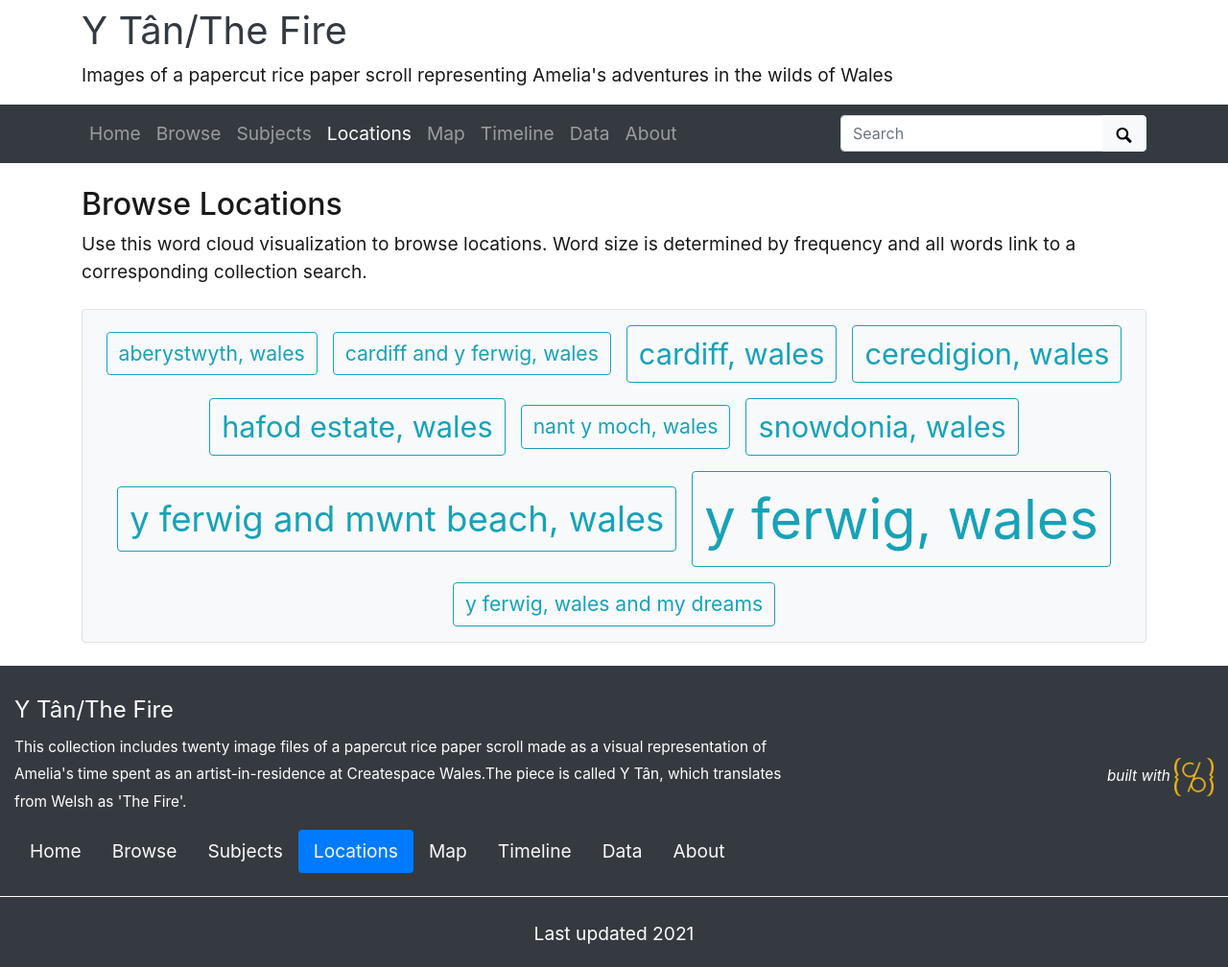
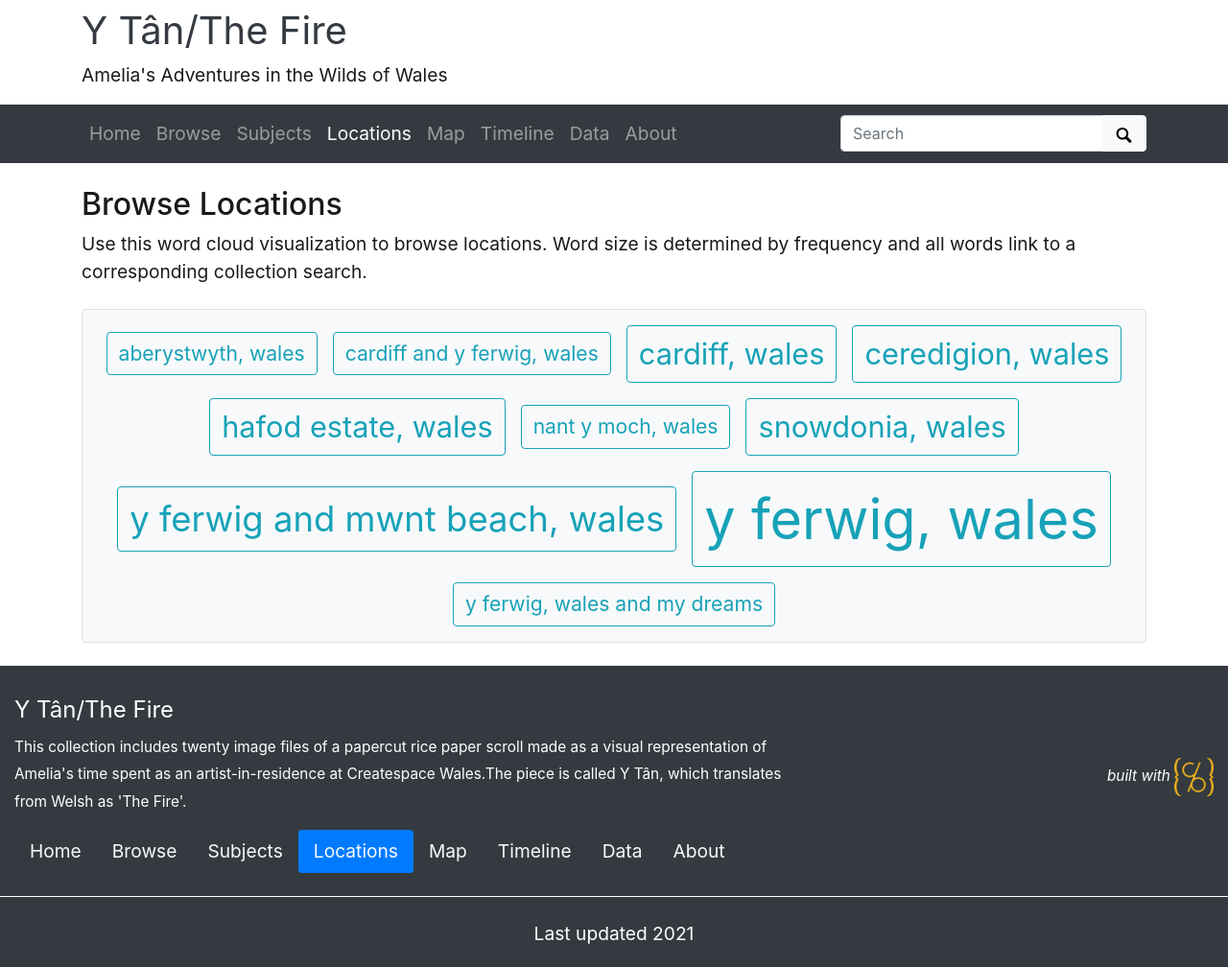
Before and after one commit to aeldridge26/Y-T-n-The-Fire, a Jekyll site: the page built from pages/locations.md, in a window 1280 px wide. Shown: the whole page at 96% size. Built offline with Jekyll 4.4.1, drawn with Linux system fonts in a browser that asks for light colours.

Commit message:
Update _config.yml

```diff
--- a/_config.yml
+++ b/_config.yml
@@ -22,7 +22,7 @@ source-code: https://github.com/aeldridge26/Y-T-n-The-Fire
 # title of site appears in banner
 title: Y Tân/The Fire
 # tagline, a short phrase that will appear throughout the site in the top banner
-tagline: Images of a papercut rice paper scroll representing Amelia's adventures in the wilds of Wales
+tagline: Amelia's Adventures in the Wilds of Wales
 # description appears in meta tags and other locations
 # this description might appear in search result lists, keep around 160 characters max
 description: "This collection includes twenty image files of a papercut rice paper scroll made as a visual representation of Amelia's time spent as an artist-in-residence at Createspace Wales.The piece is called Y Tân, which translates from Welsh as 'The Fire'."
```
